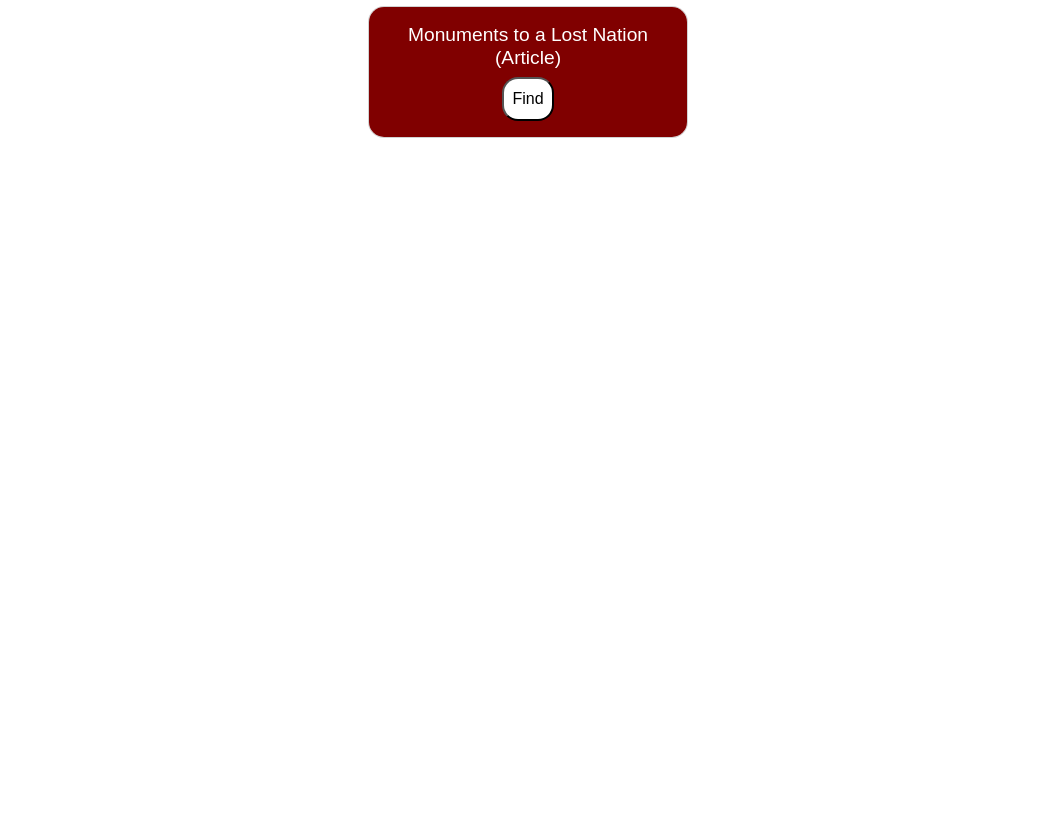
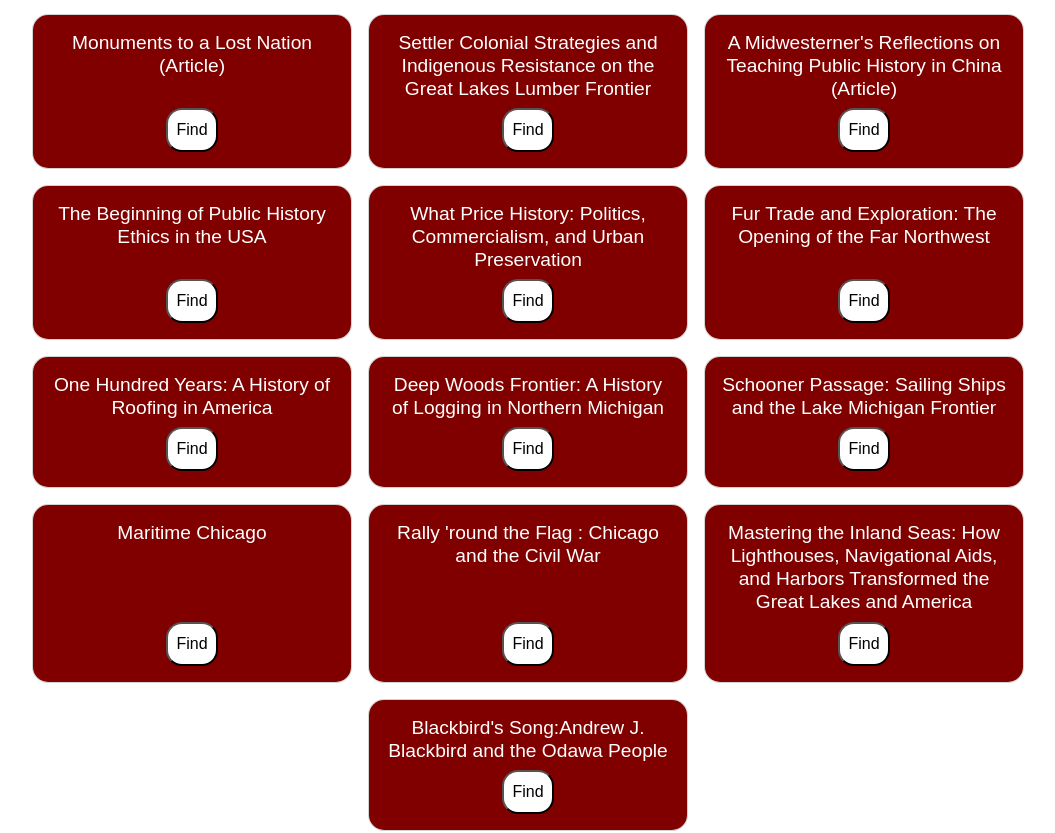
Before and after one commit to alecnissen/ted-personal-website, a React (Vite) app: page /Publications in a window 1280 px wide. Shown: the part 372-1205 px from the top of the page, without its empty margins (112-1167 px from the left). Before the commit the page ends 800 px from the top, so only its background shows below. Built offline with nearby package versions, Linux system fonts and the light colour scheme; a web font is replaced by a local one.

Commit message:
added publications content

```diff
--- a/src/Publications.jsx
+++ b/src/Publications.jsx
@@ -8,7 +8,7 @@ export default function Publications() {
     <>
     <Header></Header>
     <div className='publications-page-content-wrapper'>
-      <h1 className='publications-header-text'>Publications & Lectures</h1>
+      <h1 className='publications-header-text'>Explore My Work</h1>
 
         <div className='publications-page-content-container'>
         <Card className="publications-card">
@@ -16,10 +16,7 @@ export default function Publications() {
           <Card.Body id="publications-card-body">
             <h1>Museums, Monuments, and National Parks: Toward a New Genealogy of Public History (Book Review)</h1>
 
-            {/* <p>
-              Some quick example text to build on the card title and make up the bulk of the card's
-              content.
-            </p> */}
+
 
             <div className='publications-button-container'>
             <button><a href='https://ecommons.luc.edu/history_facpubs/7/' target='_blank'>Find</a></button>
@@ -33,10 +30,7 @@ export default function Publications() {
           <Card.Body id="publications-card-body">
             <h1>History, Memory, and Historic Districts in Chicago (Article)</h1>
 
-            {/* <p>
-              Some quick example text to build on the card title and make up the bulk of the card's
-              content.
-            </p> */}
+
 
             <div className='publications-button-container'>
             <button><a href='https://ecommons.luc.edu/history_facpubs/10/' target='_blank'>Find</a></button>
@@ -51,10 +45,7 @@ export default function Publications() {
           <Card.Body id="publications-card-body">
             <h1>A Catholic History of the Heartland: The Rise and Fall of Mid-America: A Historical Review (Article)</h1>
 
-            {/* <p>
-              Some quick example text to build on the card title and make up the bulk of the card's
-              content.
-            </p> */}
+
 
             <div className='publications-button-container'>
             <button><a href='https://ecommons.luc.edu/history_facpubs/13/' target='_blank'>Find</a></button>
@@ -69,10 +60,7 @@ export default function Publications() {
           <Card.Body id="publications-card-body">
             <h1>Monuments to a Lost Nation (Article)</h1>
 
-            {/* <p>
-              Some quick example text to build on the card title and make up the bulk of the card's
-              content.
-            </p> */}
+
 
             <div className='publications-button-container'>
             <button><a href='https://ecommons.luc.edu/history_facpubs/22/' target='_blank'>Find</a></button>
@@ -81,11 +69,190 @@ export default function Publications() {
           </Card.Body>
         </Card>
 
+        <Card className="publications-card">
+          {/* <img src={book1Img}></img> */}
+          <Card.Body id="publications-card-body">
+            <h1>Settler Colonial Strategies and Indigenous Resistance on the Great Lakes Lumber Frontier</h1>
+
+
+
+            <div className='publications-button-container'>
+            <button><a href='https://ecommons.luc.edu/history_facpubs/61/' target='_blank'>Find</a></button>
+            </div>
+
+          </Card.Body>
+        </Card>
+
+
+
+
+        <Card className="publications-card">
+          {/* <img src={book1Img}></img> */}
+          <Card.Body id="publications-card-body">
+            <h1>A Midwesterner's Reflections on Teaching Public History in China (Article)</h1>
+
+
+
+            <div className='publications-button-container'>
+            <button><a href='https://ecommons.luc.edu/history_facpubs/70/' target='_blank'>Find</a></button>
+            </div>
+
+          </Card.Body>
+        </Card>
+
+
+        <Card className="publications-card">
+          {/* <img src={book1Img}></img> */}
+          <Card.Body id="publications-card-body">
+            <h1>The Beginning of Public History Ethics in the USA</h1>
+
+
+
+            <div className='publications-button-container'>
+            <button><a href='https://ecommons.luc.edu/history_facpubs/72/' target='_blank'>Find</a></button>
+            </div>
+
+          </Card.Body>
+        </Card>
+
+
+        <Card className="publications-card">
+          {/* <img src={book1Img}></img> */}
+          <Card.Body id="publications-card-body">
+            <h1>What Price History: Politics, Commercialism, and Urban Preservation</h1>
+
+
+
+            <div className='publications-button-container'>
+            <button><a href='https://ecommons.luc.edu/history_facpubs/69/' target='_blank'>Find</a></button>
+            </div>
+
+          </Card.Body>
+        </Card>
+
+        <Card className="publications-card">
+          {/* <img src={book1Img}></img> */}
+          <Card.Body id="publications-card-body">
+            <h1>Fur Trade and Exploration: The Opening of the Far Northwest</h1>
+
+
+
+            <div className='publications-button-container'>
+            <button><a href='https://ecommons.luc.edu/facultybooks/37/' target='_blank'>Find</a></button>
+            </div>
+
+          </Card.Body>
+        </Card>
+
+        <Card className="publications-card">
+          {/* <img src={book1Img}></img> */}
+          <Card.Body id="publications-card-body">
+            <h1>One Hundred Years: A History of Roofing in America</h1>
+
+
+
+            <div className='publications-button-container'>
+            <button><a href='https://ecommons.luc.edu/facultybooks/38/' target='_blank'>Find</a></button>
+            </div>
+
+          </Card.Body>
+        </Card>
+
+        <Card className="publications-card">
+          {/* <img src={book1Img}></img> */}
+          <Card.Body id="publications-card-body">
+            <h1>Deep Woods Frontier: A History of Logging in Northern Michigan</h1>
+
+
+
+            <div className='publications-button-container'>
+            <button><a href='https://ecommons.luc.edu/facultybooks/39/' target='_blank'>Find</a></button>
+            </div>
+
+          </Card.Body>
+        </Card>
+
+        <Card className="publications-card">
+          {/* <img src={book1Img}></img> */}
+          <Card.Body id="publications-card-body">
+            <h1>Schooner Passage: Sailing Ships and the Lake Michigan Frontier</h1>
+
+
+
+            <div className='publications-button-container'>
+            <button><a href='https://ecommons.luc.edu/facultybooks/40/' target='_blank'>Find</a></button>
+            </div>
+
+          </Card.Body>
+        </Card>
+
+
+        <Card className="publications-card">
+          {/* <img src={book1Img}></img> */}
+          <Card.Body id="publications-card-body">
+            <h1>Maritime Chicago</h1>
+
+
+
+            <div className='publications-button-container'>
+            <button><a href='https://ecommons.luc.edu/facultybooks/41/' target='_blank'>Find</a></button>
+            </div>
+
+          </Card.Body>
+        </Card>
+
+        <Card className="publications-card">
+          {/* <img src={book1Img}></img> */}
+          <Card.Body id="publications-card-body">
+            <h1>Rally 'round the Flag : Chicago and the Civil War</h1>
+
+
+
+            <div className='publications-button-container'>
+            <button><a href='https://ecommons.luc.edu/facultybooks/220/' target='_blank'>Find</a></button>
+            </div>
+
+          </Card.Body>
+        </Card>
+
+        <Card className="publications-card">
+          {/* <img src={book1Img}></img> */}
+          <Card.Body id="publications-card-body">
+            <h1>Mastering the Inland Seas: How Lighthouses, Navigational Aids, and Harbors Transformed the Great Lakes and America</h1>
+
+
+
+            <div className='publications-button-container'>
+            <button><a href='https://ecommons.luc.edu/facultybooks/219/' target='_blank'>Find</a></button>
+            </div>
+
+          </Card.Body>
+        </Card>
+
+        <Card className="publications-card">
+          {/* <img src={book1Img}></img> */}
+          <Card.Body id="publications-card-body">
+            <h1>Blackbird's Song:Andrew J. Blackbird and the Odawa People</h1>
+
+
+
+            <div className='publications-button-container'>
+            <button><a href='https://ecommons.luc.edu/facultybooks/222/' target='_blank'>Find</a></button>
+            </div>
+
+          </Card.Body>
+        </Card>
+
+
+
+
 
         </div>
 
     </div>
 
+    <Footer></Footer>
+
     </>
   )
 }
--- a/src/Styles/publications_page_styles.scss
+++ b/src/Styles/publications_page_styles.scss
@@ -1,5 +1,10 @@
 .publications-page-content-wrapper {
+    display: flex;
+    flex-direction: column;
+    justify-content: center;
+    align-items: center;
     font-family: "Reddit Sans Condensed", sans-serif;
+    padding-bottom: 2rem;
 }
 
 .publications-header-text {
@@ -14,6 +19,7 @@
     flex-wrap: wrap;
     margin-top: 2rem;
     gap: 1rem;
+    max-width: 90rem;
 }
 
 .publications-card {
```
